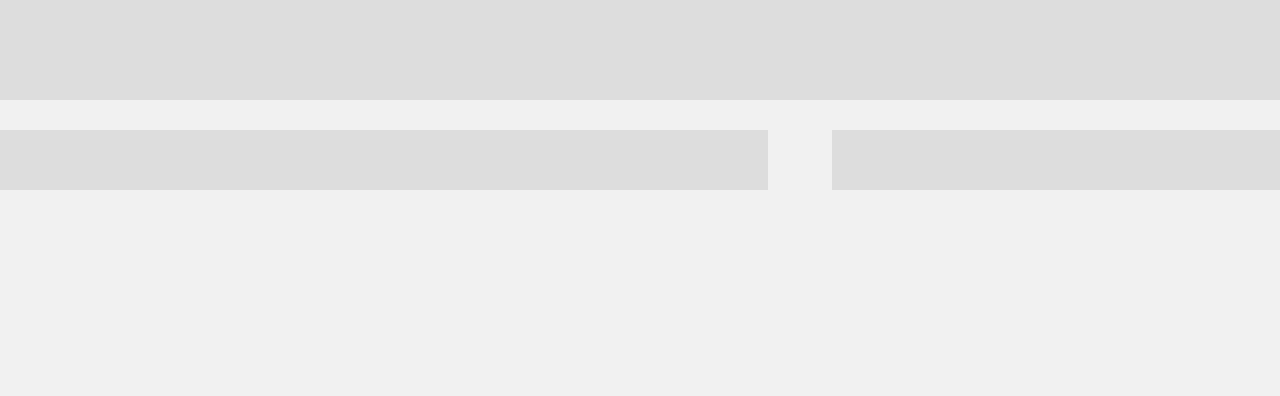
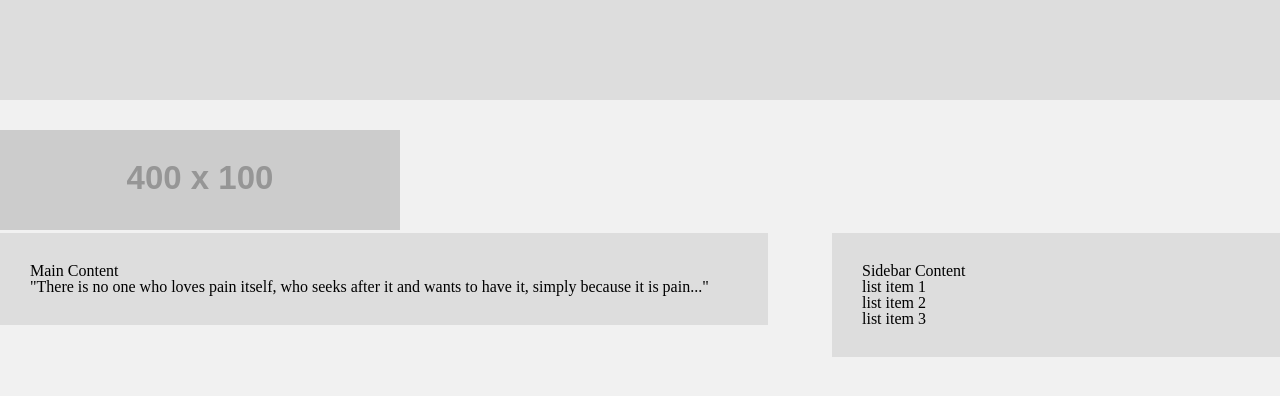
Before and after one commit to Djacks44/dj-week-two-exercises, a plain HTML site: page index.html in a window 1280 px wide. Drawn offline with Linux system fonts and the light colour scheme; placeholder pictures from the web are drawn by us.

Commit message:
changed excercise

```diff
--- a/index.html
+++ b/index.html
@@ -6,9 +6,24 @@
 	<link rel="stylesheet" type="text/css" href="css/style.css">
 </head>
 <body>
-<h1 id="main-header"></h1>
-<div class="wrapper"></div>
-<section id="main-section"></section>
-<section id="sidebar"></section>
+			<h1 id="main-header"></h1>
+
+
+		<div class="wrapper">
+	<img src="http://dummyimage.com/400x100/333/fff.jpg&text=Week+Two+Exercise" alt="Week Two Exercise" id="logo">
+		</div>
+
+		<section id="main-section">
+			<h1>Main Content</h1>
+				<blockquote>"There is no one who loves pain itself, who seeks after it and wants to have it, simply because it is pain..."</blockquote>
+		</section>
+			<section id="sidebar">
+				<h2>Sidebar Content</h2>
+				<ol>
+					<li>list item 1</li>
+					<li>list item 2</li>
+					<li>list item 3</li>
+				</ol>
+			</section>
 </body>
 </html>
```
Also changed, not shown: 1 other file.
